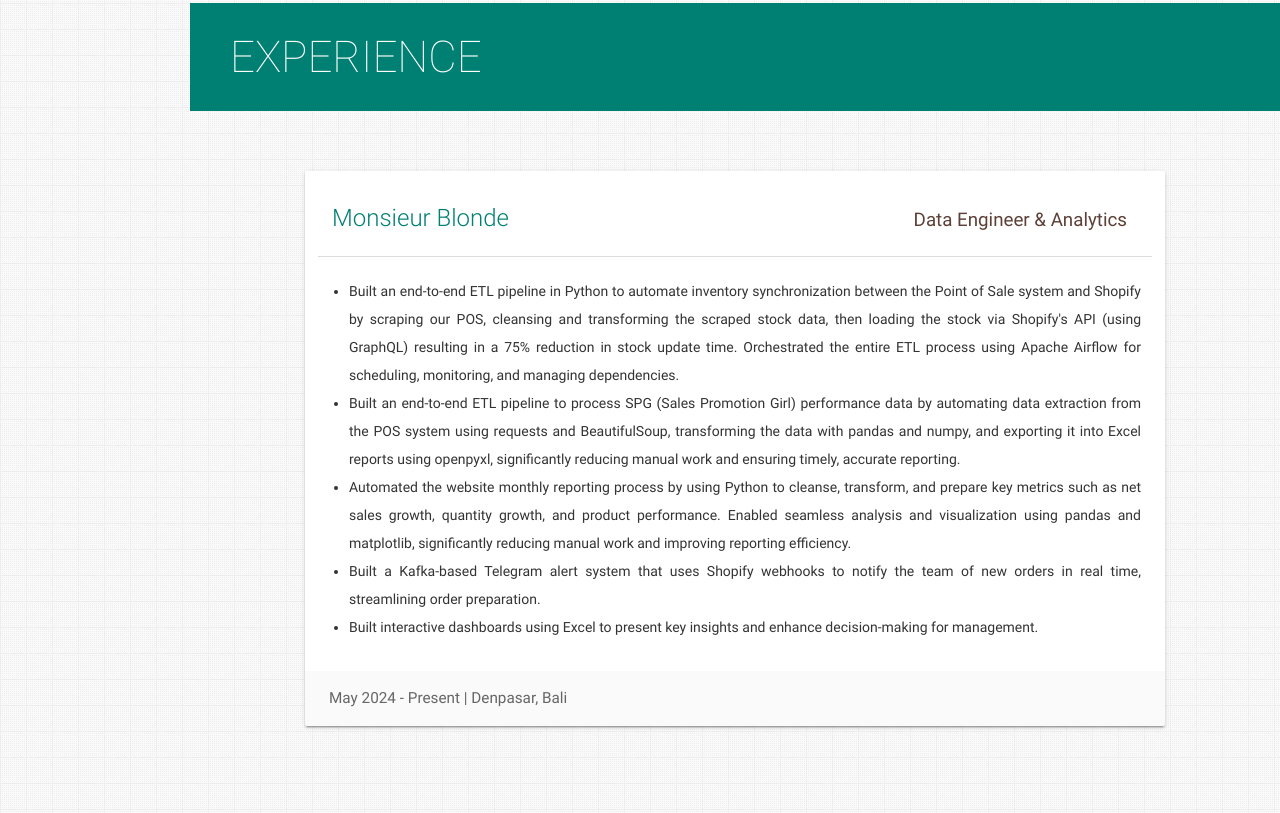
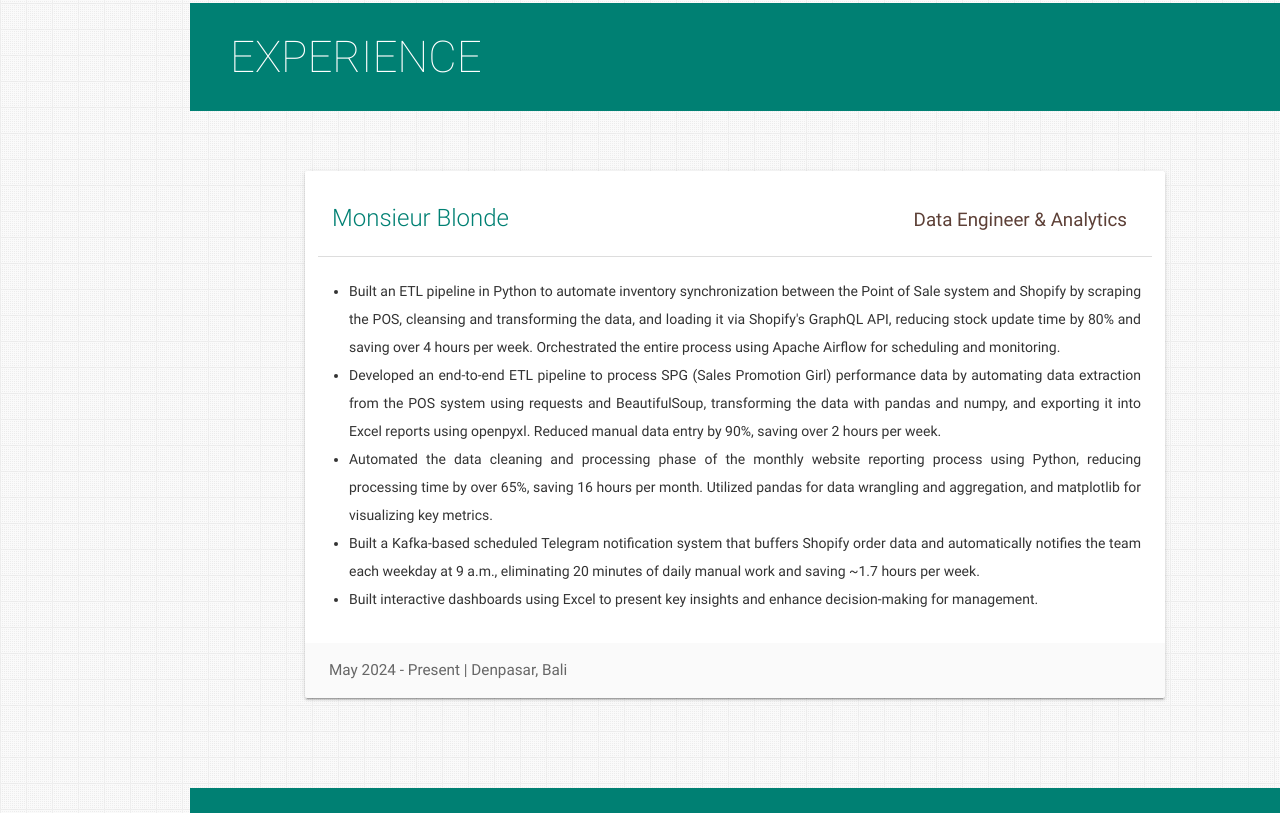
Before and after one commit to qarisp/qarisp.github.io, a plain HTML site: page index.html in a window 1280 px wide. Shown: the part 1713-2526 px from the top of the page. Drawn offline with nearby package versions, Linux system fonts and the light colour scheme.

Commit message:
Modified experience section

```diff
--- a/index.html
+++ b/index.html
@@ -232,7 +232,7 @@
         <p style="text-align: justify;">
           I'm a Computer Science Graduate from Udayana University. I enjoy solving problems with code. Always strive to bring 100% to the work I do.
 
-          I have worked on technologies like Python, Django, Flask, MySQL, PostgreSQL, Jupyter Notebook, scikit-learn, and TensorFlow during my bachelor's. I have 12 months of professional work experience which helped me strengthen my experience in Python, SQL, building pipeline, and automating task.
+          I have worked on technologies like Python, Django, Flask, MySQL, PostgreSQL, Jupyter Notebook, scikit-learn, and TensorFlow during my bachelor's. I have over 1 year of professional work experience which helped me strengthen my experience in Python, SQL, building pipeline, and automating task.
 
           I am passionate about building scalable data pipelines and efficient data infrastructure.
         </p>
@@ -281,23 +281,24 @@
             <div class="role brown-text text-darken-2">Data Engineer & Analytics</div>
             <ul>
               <li>
-                Built an end-to-end ETL pipeline in Python to automate inventory synchronization between the Point of Sale system and
-                Shopify by scraping our POS, cleansing and transforming the scraped stock data, then loading the stock via
-                Shopify's API (using GraphQL) resulting in a 75% reduction in stock update time. Orchestrated the entire ETL
-                process using Apache Airflow for scheduling, monitoring, and managing dependencies.
+                Built an ETL pipeline in Python to automate inventory synchronization between the Point of Sale system and Shopify
+                by scraping the POS, cleansing and transforming the data, and loading it via Shopify's GraphQL API, reducing stock
+                update time by 80% and saving over 4 hours per week. Orchestrated the entire process using Apache Airflow for scheduling
+                and monitoring.
               </li>
               <li>
-                Built an end-to-end ETL pipeline to process SPG (Sales Promotion Girl) performance data by automating data
-                extraction from the POS system using requests and BeautifulSoup, transforming the data with pandas and numpy, and
-                exporting it into Excel reports using openpyxl, significantly reducing manual work and ensuring timely, accurate reporting.
+                Developed an end-to-end ETL pipeline to process SPG (Sales Promotion Girl) performance data by automating data extraction
+                from the POS system using requests and BeautifulSoup, transforming the data with pandas and numpy, and exporting it into
+                Excel reports using openpyxl. Reduced manual data entry by 90%, saving over 2 hours per week.
               </li>
               <li>
-                Automated the website monthly reporting process by using Python to cleanse, transform, and prepare key
-                metrics such as net sales growth, quantity growth, and product performance. Enabled seamless analysis
-                and visualization using pandas and matplotlib, significantly reducing manual work and improving reporting efficiency.
+                Automated the data cleaning and processing phase of the monthly website reporting process using Python, reducing processing
+                time by over 65%, saving 16 hours per month. Utilized pandas for data wrangling and aggregation, and matplotlib for visualizing
+                key metrics.
               </li>
               <li>
-                Built a Kafka-based Telegram alert system that uses Shopify webhooks to notify the team of new orders in real time, streamlining order preparation.
+                Built a Kafka-based scheduled Telegram notification system that buffers Shopify order data and automatically notifies the team
+                each weekday at 9 a.m., eliminating 20 minutes of daily manual work and saving ~1.7 hours per week.
               </li>
               <li>Built interactive dashboards using Excel to present key insights and enhance decision-making for management.</li>
             </ul>
@@ -418,7 +419,7 @@
 
                 </ul>
                 <div class="card-action">
-                  <a aria-label="Visit " href="https://drive.google.com/file/d/1vCo4HT5XuLwyFAw_FjFi_k790wHFjfwQ/view" target="_blank" data-position="top"
+                  <a aria-label="Visit " href="https://drive.google.com/file/d/1tnnmnTBeWvgCJB79UE7ssqJMI92OO5tC/view?usp=sharing" target="_blank" data-position="top"
                     data-tooltip="View Online"
                     class="btn-floating btn-large waves-effect waves-light blue-grey tooltipped"><i
                       class="fa fa-external-link"></i></a>
```
